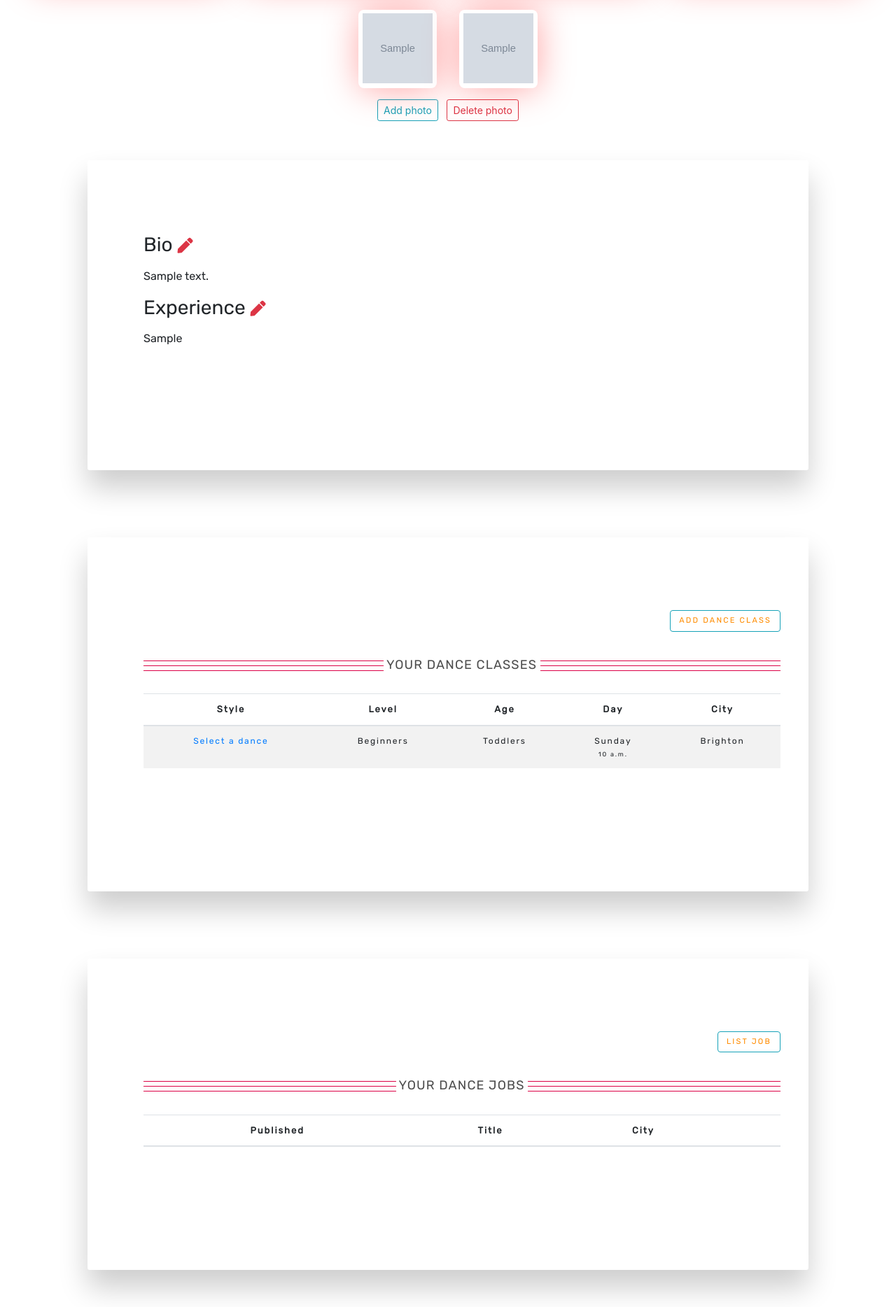
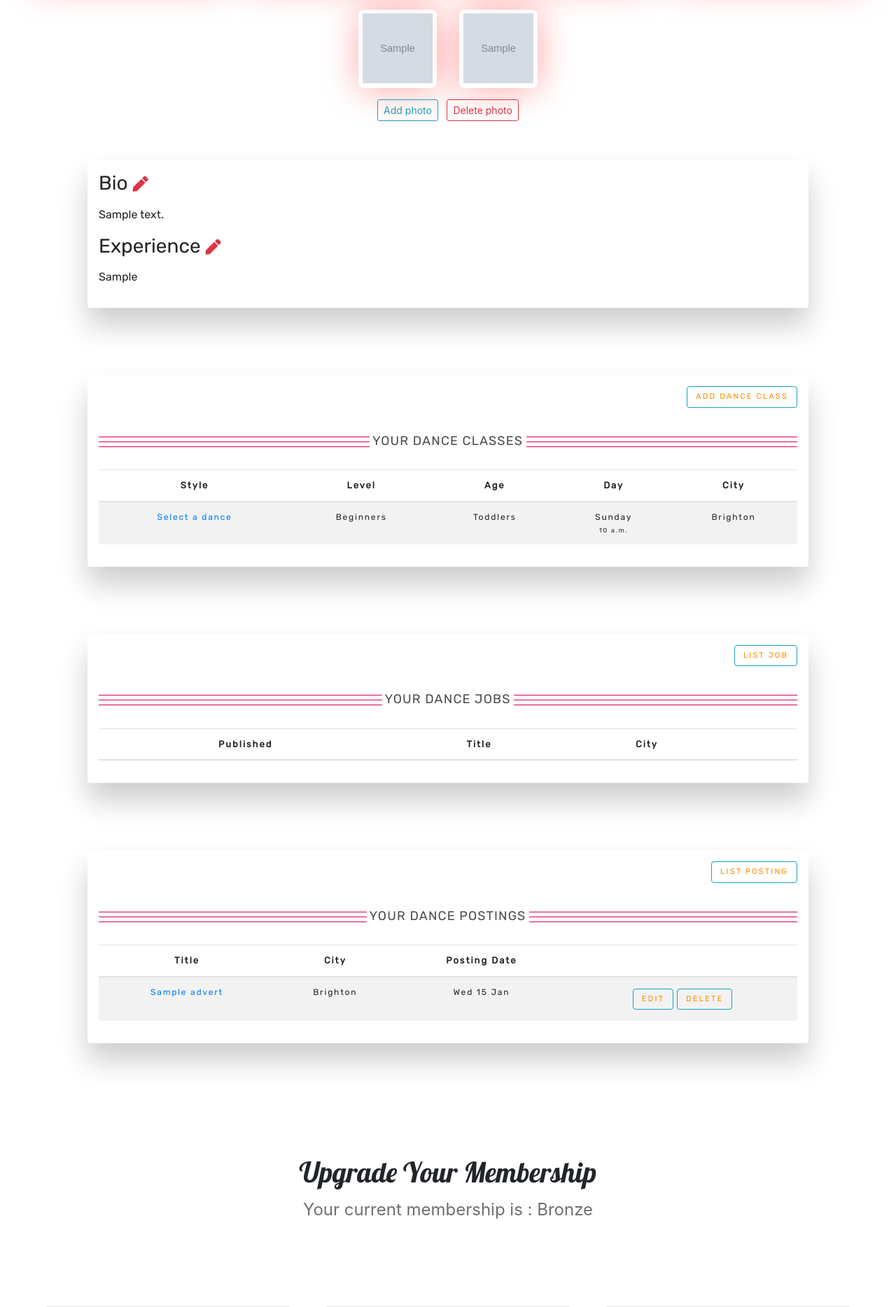
Before and after one commit to dancecentreuk/coviddancersuk, a Django app: page /account/candidate/profile/ in a window 1280 px wide. Shown: the part 919-2787 px from the top of the page at 70% size. Run offline with Django 3.2, Linux system fonts and the light colour scheme; a user stored in the database is signed in; tables that the repository leaves empty hold one stand-in row (values such as "Sample post"); grey boxes marked "Sample" are stand-in pictures; lists and menus that the app fills with data are empty; some libraries are stand-ins or nearby versions; some web fonts are replaced.

Commit message:
updated index 3

```diff
--- a/dance_core/static/css/Style.css
+++ b/dance_core/static/css/Style.css
@@ -374,7 +374,7 @@ header .container .col-md-7 p {
   border-radius: 3px;
   text-align: left;
   margin: 5vmin 5vmin 5vmin 5vmin;
-  padding: 13vmin 5vmin 20vmin 10vmin;
+  padding: 2vmin 2vmin 2vmin 2vmin;
   box-shadow: 0px 25px 42px rgba(0, 0, 0, 0.2);
   font-family: var(--Rubik);
   z-index: 1;
--- a/static/css/Style.css
+++ b/static/css/Style.css
@@ -374,7 +374,7 @@ header .container .col-md-7 p {
   border-radius: 3px;
   text-align: left;
   margin: 5vmin 5vmin 5vmin 5vmin;
-  padding: 13vmin 5vmin 20vmin 10vmin;
+  padding: 2vmin 2vmin 2vmin 2vmin;
   box-shadow: 0px 25px 42px rgba(0, 0, 0, 0.2);
   font-family: var(--Rubik);
   z-index: 1;
```
